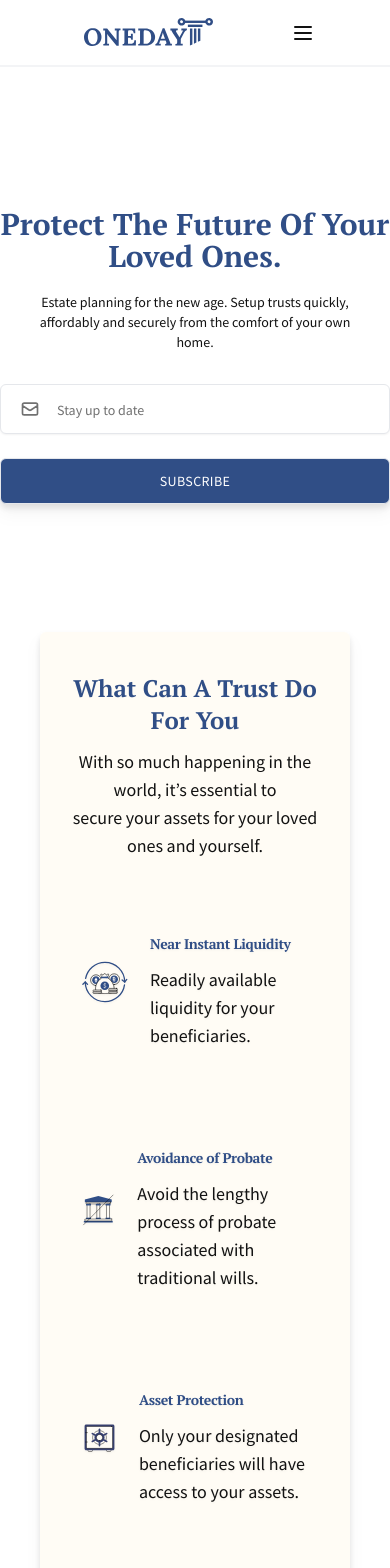
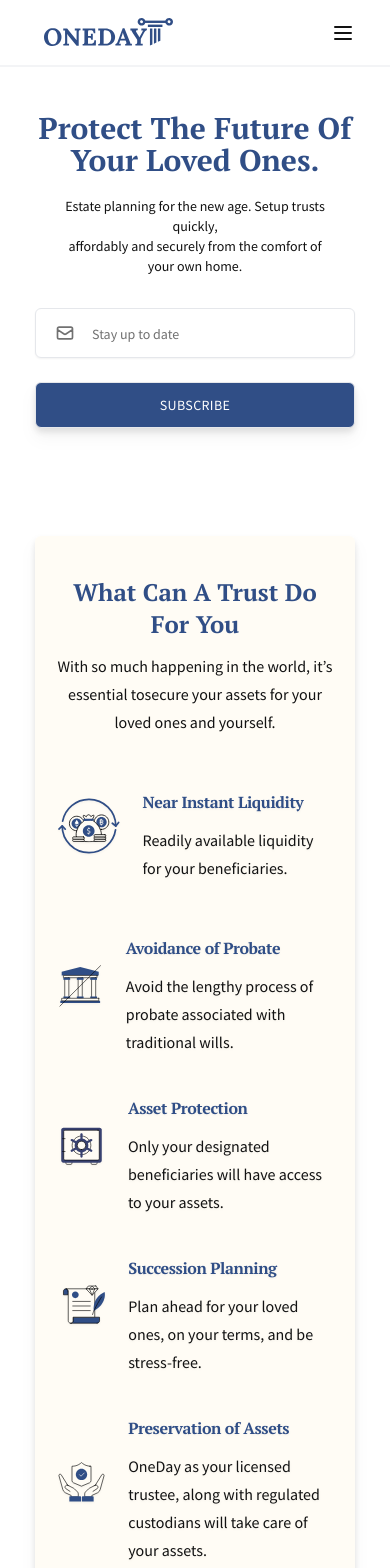
Before and after one commit to jonahcastro/oneday, a Next.js app: page / in a window 390 px wide. Shown: the top 1568 px of the page. Built offline with nearby package versions, Linux system fonts and the light colour scheme.

Commit message:
Fixed spacing issue in mobile and table view

```diff
--- a/components/Header.jsx
+++ b/components/Header.jsx
@@ -18,8 +18,9 @@
   }, []);
 
   return (
-    <header className="flex bg-white fixed top-0 w-full text-white z-50 border-b-2 border-gray-100">
-      <div className="container bg-white flex items-center justify-between px-10 py-3">
+    <header className="fixed top-0 left-0 right-0 z-50 bg-white border-b-2 border-gray-100">
+      <div className="container">
+        <div className="flex items-center justify-between py-3">
           <span className="sr-only">oneday</span>
           <Link className="ml-4 py-4 md:py-2 lg:py-0" href="/">
             <a role="button">
@@ -67,9 +68,10 @@
             </svg>
           </button>
           </div>
+      </div>
 
       <div
-        className="fixed inset-x-2 top-2 z-20 hidden rounded-xl bg-white p-6 shadow-lg lg:hidden"
+        className="fixed inset-x-2 top-2 z-20 hidden rounded-xl bg-white p-6 shadow-lg md:hidden"
         id="mobile-navigation"
       >
         <div className="flex items-center justify-between">
--- a/layouts/About.jsx
+++ b/layouts/About.jsx
@@ -25,25 +25,25 @@
     <motion.section
       id="about"
       ref={ref}
-      className="px-10 lg:px-40"
+      className="container"
       variants={sectionVariant}
       initial="hidden"
       animate={control}
     >
       <div className="rounded-md bg-cream py-10 drop-shadow-lg lg:py-20">
-        <div className="mx-5 text-center lg:mx-auto">
+        <div className="mx-4 text-center lg:mx-auto">
           <h1 className="font-display text-2xl font-bold capitalize leading-8 text-purple md:text-4xl lg:text-5xl lg:leading-12">
             what can a trust do for you
           </h1>
-          <p className="mt-3 font-sans text-lg leading-7 text-secondary md:text-2xl">
+          <p className="mt-3 font-sans text-md leading-7 text-secondary md:text-2xl">
             With so much happening in the world, it’s essential to
-            <br />
+            <br className="hidden lg:block" />
             secure your assets for your loved ones and yourself.
           </p>
         </div>
-        <div className="mx-5 mt-5 grid grid-cols-1 grid-rows-3 items-center justify-center gap-6 md:grid-cols-2 md:grid-rows-3 lg:mx-10 lg:mt-10 lg:gap-x-44">
+        <div className="mx-5 mt-5 grid grid-cols-1 grid-rows-3 items-center justify-center gap-5 md:grid-cols-2 md:grid-rows-3 lg:mx-10 lg:mt-10 lg:gap-x-44">
           <motion.div
-            className="flex items-center gap-5 p-5 drop-shadow-sm md:drop-shadow-md"
+            className="flex items-center gap-5 p-0 lg:p-5 drop-shadow-sm md:drop-shadow-md"
             whileHover={{ scale: 1.1 }}
             whileTap={{ scale: 0.9 }}
           >
@@ -55,16 +55,16 @@
               />
             </div>
             <div className="grid-rows grid">
-              <h3 className="mt-5 font-display text-sm tracking-tight text-purple md:text-lg">
+              <h3 className="mt-5 font-display text-md tracking-tight text-purple md:text-lg">
                 Near Instant Liquidity
               </h3>
-              <p className="mt-3 font-sans text-lg leading-7 text-secondary">
+              <p className="mt-3 font-sans text-md lg:text-lg leading-7 text-secondary">
                 Readily available liquidity for your beneficiaries.
               </p>
             </div>
           </motion.div>
           <motion.div
-            className="flex items-center gap-5 p-5 drop-shadow-sm md:drop-shadow-md"
+            className="flex items-center gap-5 p-0 lg:p-5 drop-shadow-sm md:drop-shadow-md"
             whileHover={{ scale: 1.1 }}
             whileTap={{ scale: 0.9 }}
           >
@@ -76,17 +76,17 @@
               />
             </div>
             <div className="grid-rows grid">
-              <h3 className="mt-5 font-display text-sm tracking-tight text-purple md:text-lg">
+              <h3 className="mt-5 font-display text-md tracking-tight text-purple md:text-lg">
                 Avoidance of Probate
               </h3>
-              <p className="mt-3 font-sans text-lg leading-7 text-secondary">
+              <p className="mt-3 font-sans text-md lg:text-lg leading-7 text-secondary">
                 Avoid the lengthy process of probate associated with traditional
                 wills.
               </p>
             </div>
           </motion.div>
           <motion.div
-            className="flex items-center gap-5 p-5 drop-shadow-sm md:drop-shadow-md"
+            className="flex items-center gap-5 p-0 lg:p-5 drop-shadow-sm md:drop-shadow-md"
             whileHover={{ scale: 1.1 }}
             whileTap={{ scale: 0.9 }}
           >
@@ -98,17 +98,17 @@
               />
             </div>
             <div className="grid-rows grid">
-              <h3 className="mt-5 font-display text-sm tracking-tight text-purple md:text-lg">
+              <h3 className="mt-5 font-display text-md tracking-tight text-purple md:text-lg">
                 Asset Protection
               </h3>
-              <p className="mt-3 font-sans text-lg leading-7 text-secondary">
+              <p className="mt-3 font-sans text-md lg:text-lg leading-7 text-secondary">
                 Only your designated beneficiaries will have access to your
                 assets.
               </p>
             </div>
           </motion.div>
           <motion.div
-            className="flex items-center gap-5 p-5 drop-shadow-sm md:drop-shadow-md"
+            className="flex items-center gap-5 p-0 lg:p-5 drop-shadow-sm md:drop-shadow-md"
             whileHover={{ scale: 1.1 }}
             whileTap={{ scale: 0.9 }}
           >
@@ -120,17 +120,17 @@
               />
             </div>
             <div className="grid-rows grid">
-              <h3 className="mt-5 font-display text-sm tracking-tight text-purple md:text-lg">
+              <h3 className="mt-5 font-display text-md tracking-tight text-purple md:text-lg">
                 Succession Planning
               </h3>
-              <p className="mt-3 font-sans text-lg leading-7 text-secondary">
+              <p className="mt-3 font-sans text-md lg:text-lg leading-7 text-secondary">
                 Plan ahead for your loved ones, on your terms, and be
                 stress-free.
               </p>
             </div>
           </motion.div>
           <motion.div
-            className="flex items-center gap-5 p-5 drop-shadow-sm md:drop-shadow-md"
+            className="flex items-center gap-5 p-0 lg:p-5 drop-shadow-sm md:drop-shadow-md"
             whileHover={{ scale: 1.1 }}
             whileTap={{ scale: 0.9 }}
           >
@@ -142,17 +142,17 @@
               />
             </div>
             <div className="grid-rows grid">
-              <h3 className="mt-5 font-display text-sm tracking-tight text-purple md:text-lg">
+              <h3 className="mt-5 font-display text-md tracking-tight text-purple md:text-lg">
                 Preservation of Assets
               </h3>
-              <p className="mt-3 font-sans text-lg leading-7 text-secondary">
+              <p className="mt-3 font-sans text-md lg:text-lg leading-7 text-secondary">
                 OneDay as your licensed trustee, along with regulated custodians
                 will take care of your assets.
               </p>
             </div>
           </motion.div>
           <motion.div
-            className="flex items-center gap-5 p-5 drop-shadow-sm md:drop-shadow-md"
+            className="flex items-center gap-5 p-0 lg:p-5 drop-shadow-sm md:drop-shadow-md"
             whileHover={{ scale: 1.1 }}
             whileTap={{ scale: 0.9 }}
           >
@@ -164,10 +164,10 @@
               />
             </div>
             <div className="grid-rows grid">
-              <h3 className="mt-5 font-display text-sm tracking-tight text-purple md:text-lg">
+              <h3 className="mt-5 font-display text-md tracking-tight text-purple md:text-lg">
                 Tax Planning
               </h3>
-              <p className="mt-3 font-sans text-lg leading-7 text-secondary">
+              <p className="mt-3 font-sans text-md lg:text-lg leading-7 text-secondary">
                 Lighten the tax burden of your beneficiaries.
               </p>
             </div>
--- a/layouts/Banner.jsx
+++ b/layouts/Banner.jsx
@@ -29,7 +29,7 @@
   }
 
   return (
-    <section className="mt-52">
+    <section className="container mt-28 lg:mt-52">
       <div className="my-10 h-96 md:my-24">
         <div className="mx-auto flex max-w-3xl text-center">
           <motion.div
--- a/layouts/Services.jsx
+++ b/layouts/Services.jsx
@@ -107,7 +107,7 @@
             </div>
           </div>
         </div>*/}
-        <div className="mt-3 grid grid-rows-4 items-start justify-center gap-5 p-10 md:p-12 lg:mt-10 lg:items-center lg:gap-10">
+        <div className="mt-3 grid items-start justify-center gap-y-10 md:gap-y-20 gap-5 p-10 md:p-12 lg:mt-10 md:items-center lg:gap-10">
           <div
             className="grid justify-between grid-cols-1 gap-12 md:grid-cols-2"
             role="gridcell"
--- a/tailwind.config.js
+++ b/tailwind.config.js
@@ -24,7 +24,8 @@
       padding: {
         sm: "1rem",
         md: "2rem",
-        lg: "10rem",
+        lg: "3rem",
+        "3xl": "15rem"
       },
     },
     extend: {
```
Lines whose indentation alone changed are shown as unchanged.
